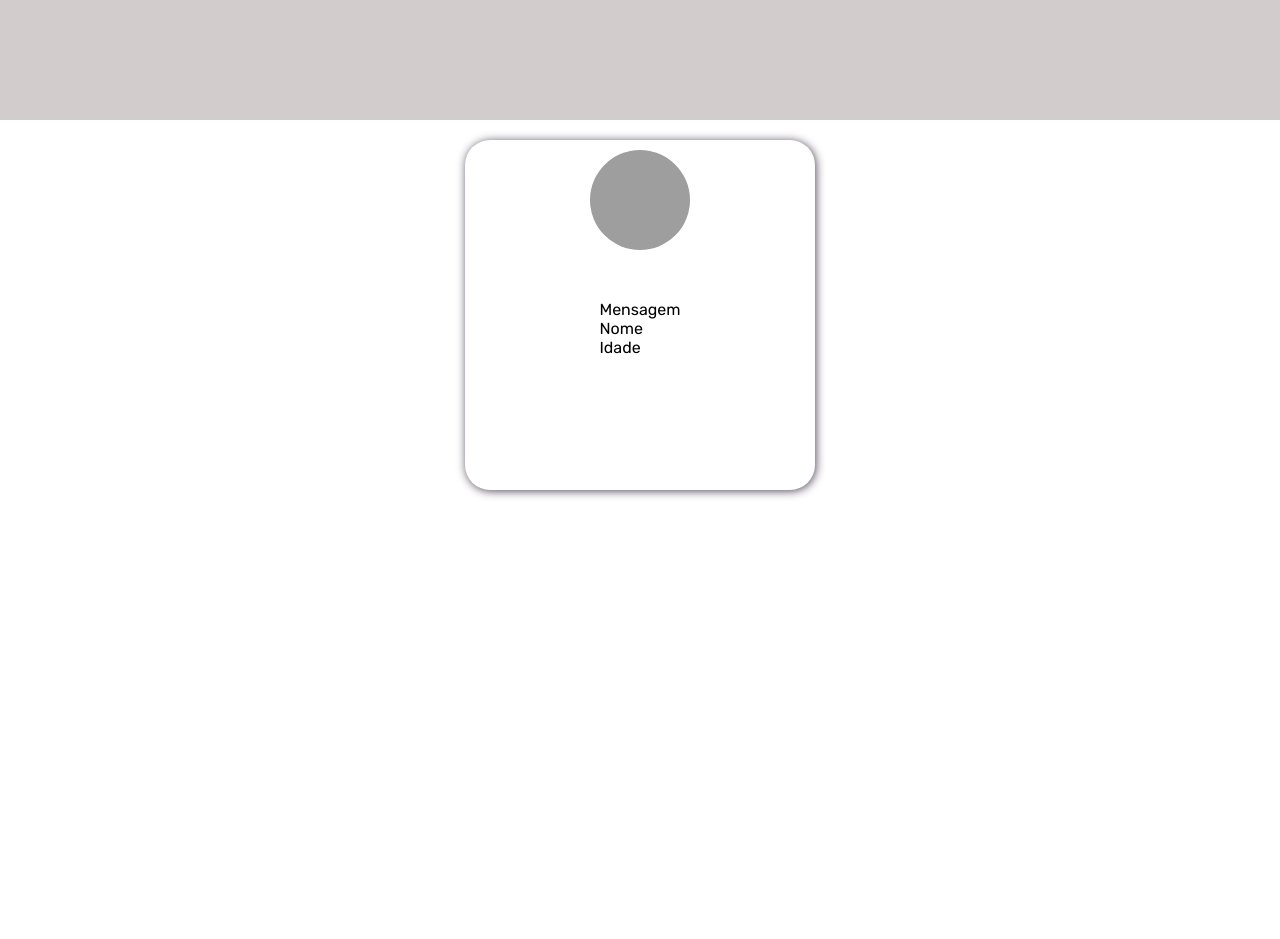
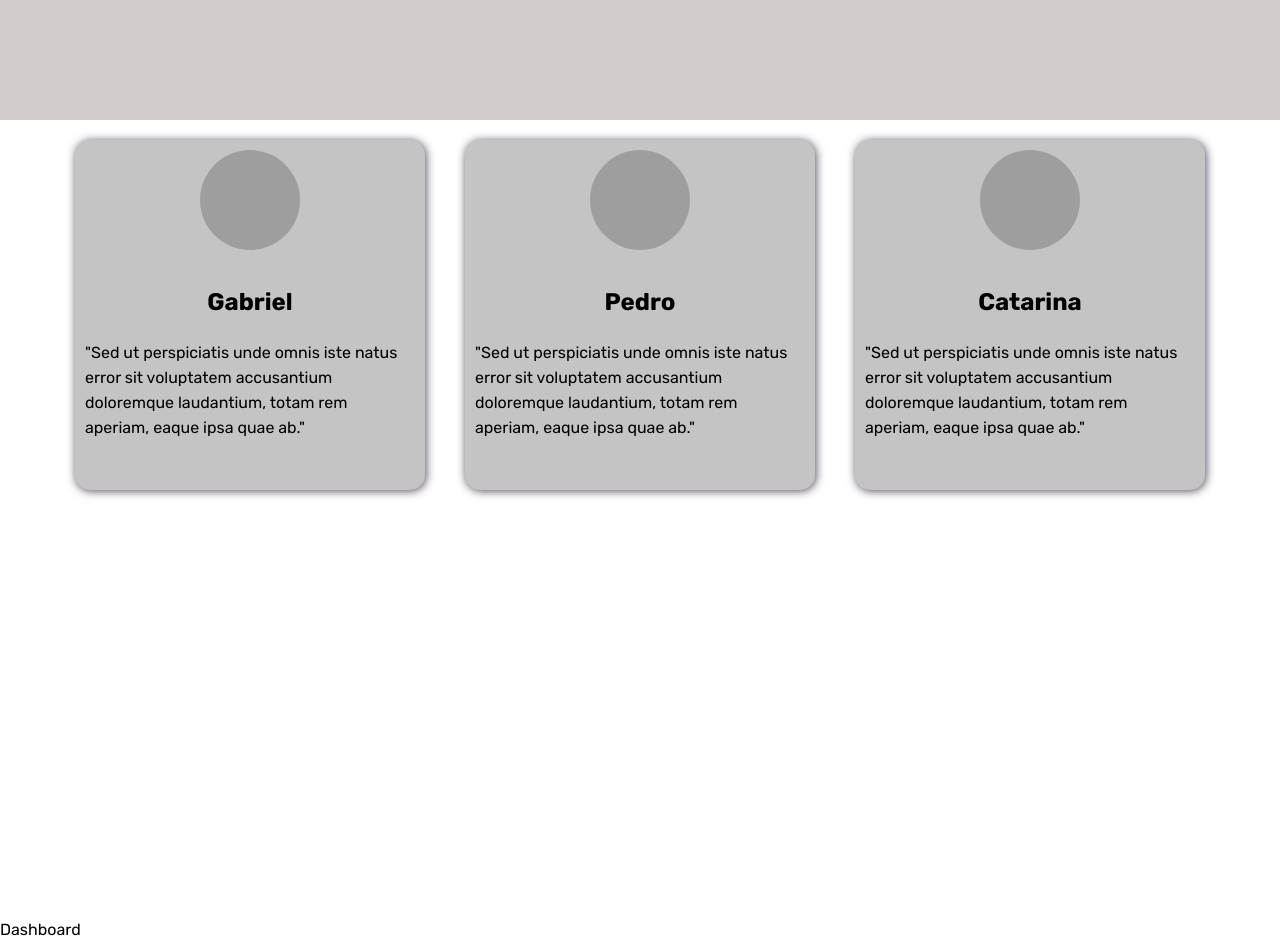
Before and after one commit to piagja/formacao-fcamara, a React (Create React App) app: page / in a window 1280 px wide. Shown: the part 2080-3019 px from the top of the page. Built offline with nearby package versions, Linux system fonts and the light colour scheme; grey boxes are pictures that could not be loaded.

Commit message:
Criou componente Dashboard, realizou melhoria nos cards do Footer

```diff
--- a/src/App.js
+++ b/src/App.js
@@ -1,4 +1,5 @@
 import React from 'react'
+import Dashboard from './components/Dashboard/Dashboard'
 import Footer from './components/Footer/Footer'
 import Header from './components/Header/Header'
 import Main from './components/Main/Main'
@@ -11,6 +12,7 @@ const App = () => {
       <Header />
       <Main />
       <Footer />
+      <Dashboard />
     </>
   )
 }
--- a/src/components/CardFooter/CardFooter.css
+++ b/src/components/CardFooter/CardFooter.css
@@ -2,13 +2,15 @@
   height: 350px;
   width: 350px;
   box-shadow: 1px 1px 10px rgb(83, 71, 90);
+  background-color: #C4C4C4;
   display: flex;
   align-items: space-around;
   justify-content: center;
   padding: 10px;
   margin: 20px;
-  border-radius: 25px;
+  border-radius: 15px;
   border: none;
+  overflow: auto;
 }
 
 .card-depoimento:hover {
@@ -32,4 +34,14 @@
 
 .card-items__profile {
   margin-top: 50px;
+  display: flex;
+  flex-direction: column;
+  line-height: 25px;
+
 }
+
+.card-items__profile h2 {
+  text-align: center;
+  margin-bottom: 25px;
+  margin-top: -10px;
+}
--- a/src/components/CardFooter/CardFooter.js
+++ b/src/components/CardFooter/CardFooter.js
@@ -1,7 +1,7 @@
 import React from 'react'
 import './CardFooter.css'
 
-const CardFooter = () => {
+const CardFooter = (props) => {
   return (
     <div className='card'>
       <div className='card-depoimento'>
@@ -13,9 +13,8 @@ const CardFooter = () => {
             className='card-avatar__image'
           />
           <div className='card-items__profile'>
-            <p>Mensagem</p>
-            <p>Nome</p>
-            <p>Idade</p>
+            <h2>{props.nome}</h2>
+            <p>"Sed ut perspiciatis unde omnis iste natus error sit voluptatem accusantium doloremque laudantium, totam rem aperiam, eaque ipsa quae ab."</p>
           </div>
         </div>
 
--- /dev/null
+++ b/src/components/Dashboard/Dashboard.js
@@ -0,0 +1,9 @@
+import React, { useState, useEffect } from 'react'
+
+export default function Dashboard () {
+  return (
+    <div>
+      Dashboard
+    </div>
+  )
+}
--- a/src/components/Footer/Footer.js
+++ b/src/components/Footer/Footer.js
@@ -16,7 +16,9 @@ export default function Footer () {
     */
     <div className='container-footer'>
 
-      <CardFooter />
+      <CardFooter nome='Gabriel' />
+      <CardFooter nome='Pedro' />
+      <CardFooter nome='Catarina' />
 
     </div>
   )
```
Also changed, not shown: src/components/Dashboard/Dashboard.css (added).
